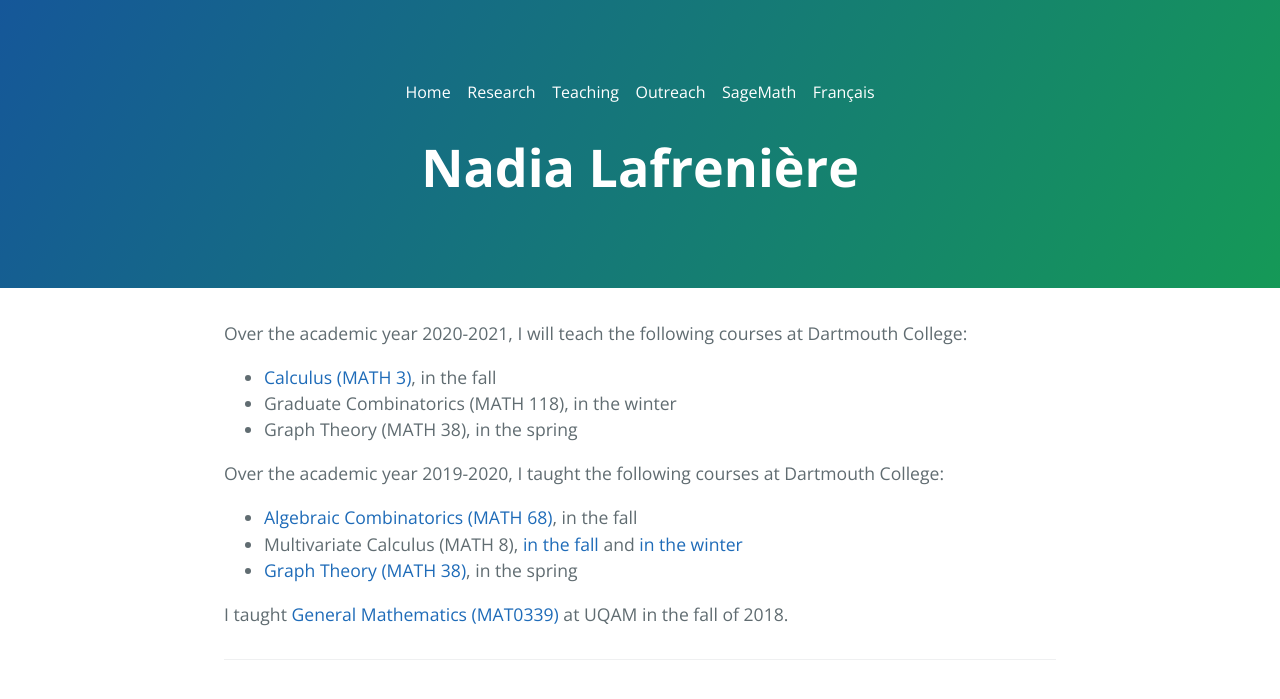
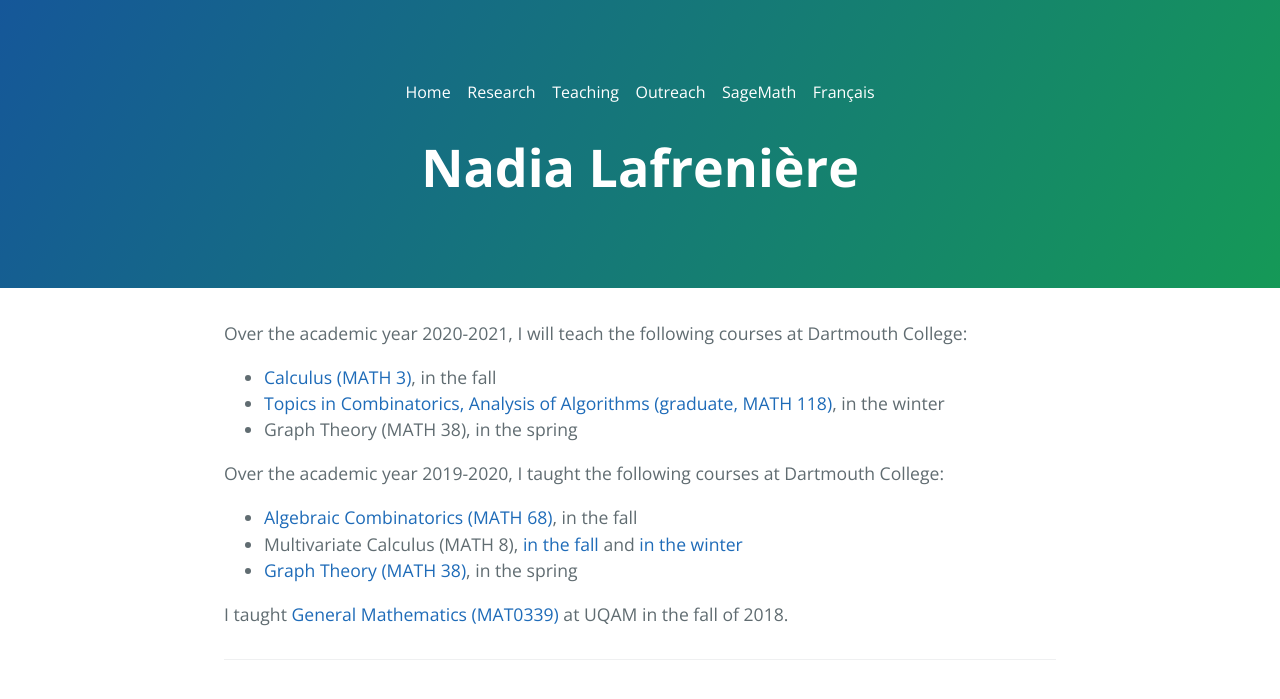
Before and after one commit to nadialafreniere/nadialafreniere.github.io, a Jekyll site: the page built from teaching.md, in a window 1280 px wide. Shown: the top 699 px of the page. Built offline with Jekyll 4.4.1, drawn with Linux system fonts in a browser that asks for light colours; our own code applies the rules of GitHub Pages for plain Markdown files.

Commit message:
Link for Winter term's course website

```diff
--- a/teaching.md
+++ b/teaching.md
@@ -6,7 +6,7 @@ ref: enseignement
 
 Over the academic year 2020-2021, I will teach the following courses at Dartmouth College:
  * [Calculus (MATH 3)](https://math.dartmouth.edu/~m3f20), in the fall
- * Graduate Combinatorics (MATH 118), in the winter
+ * [Topics in Combinatorics, Analysis of Algorithms (graduate, MATH 118)](https://canvas.dartmouth.edu/courses/44288), in the winter
  * Graph Theory (MATH 38), in the spring
 
 Over the academic year 2019-2020, I taught the following courses at Dartmouth College:
```
Also changed, not shown: enseignement.md (+1 -1 lines).
